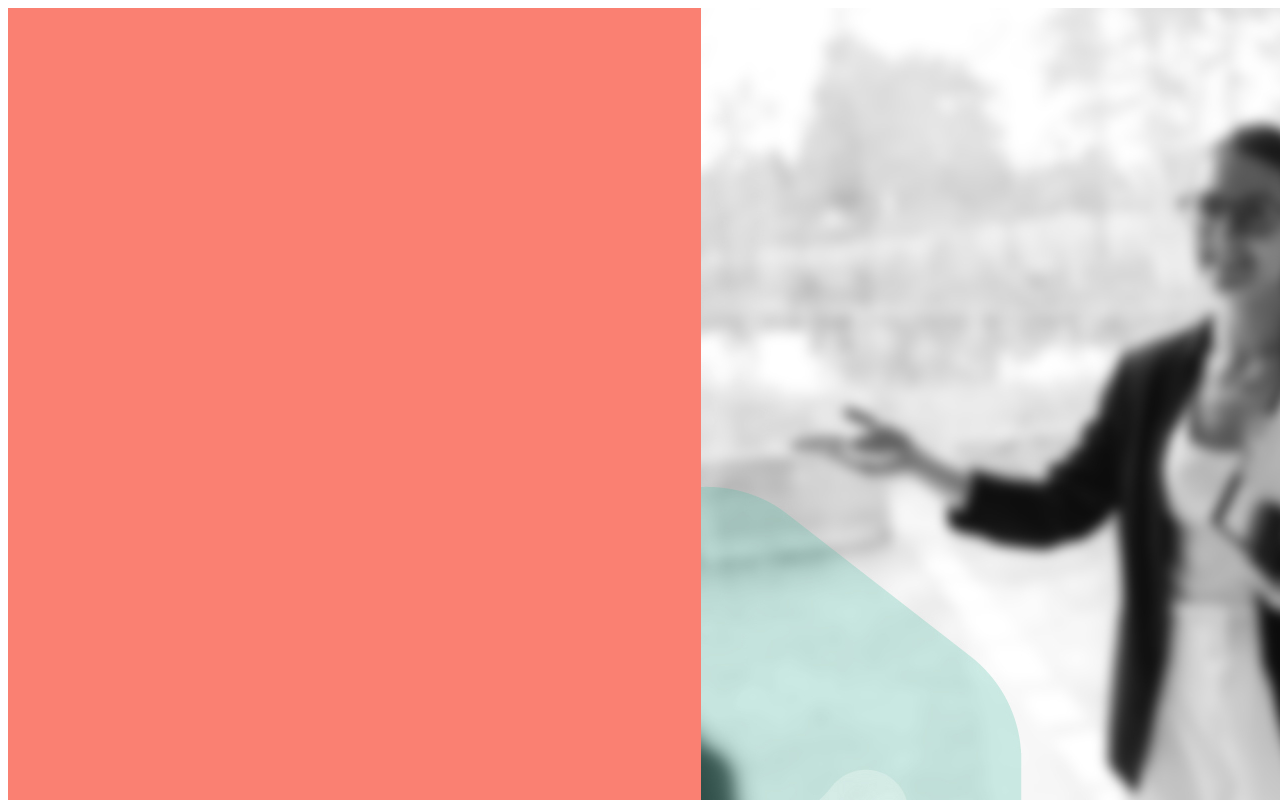
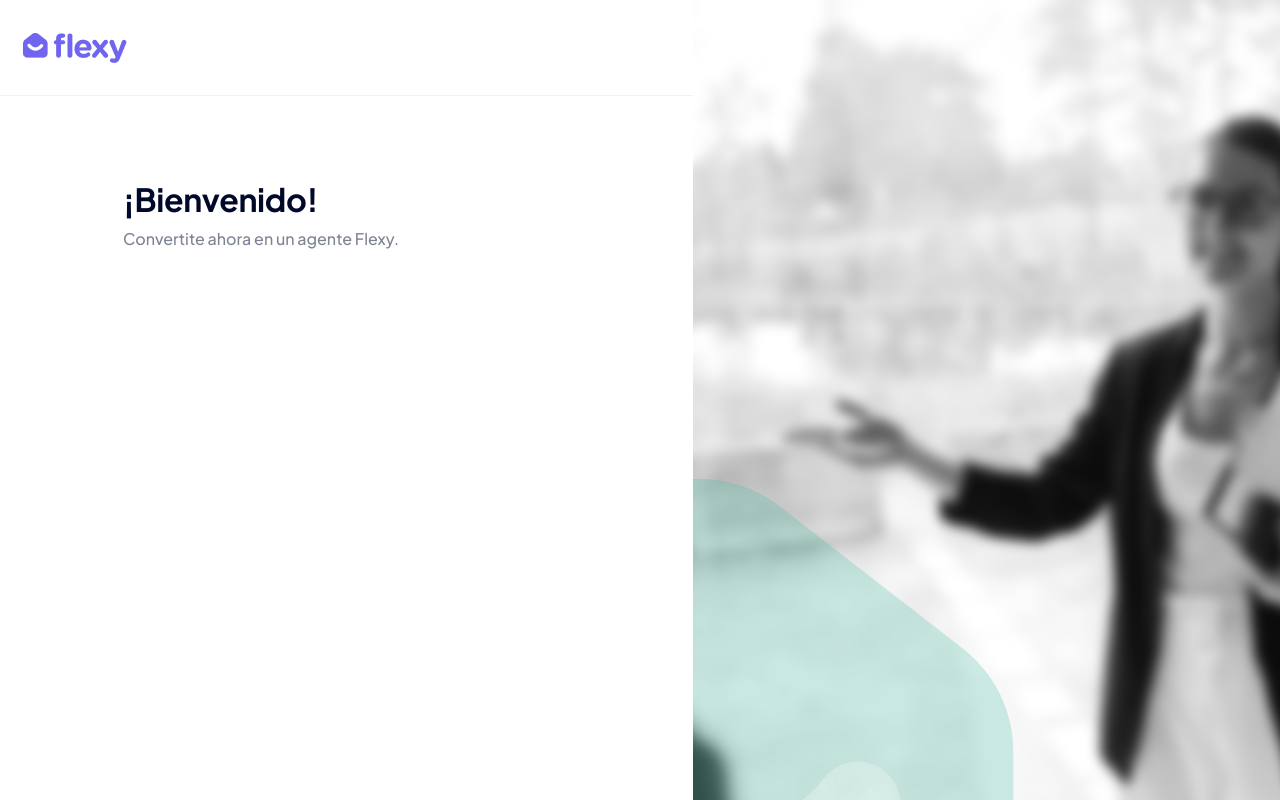
Before and after one commit to LucaSpiritini/prueba-tecnica-flexy, a React (Vite) app: page / in a window 1280 px wide. Shown: the top 800 px of the page. Built offline with nearby package versions, Linux system fonts and the light colour scheme.

Commit message:
RegisterForm en proceso, creada la estructura principal

```diff
--- a/index.html
+++ b/index.html
@@ -1,12 +1,20 @@
 <!DOCTYPE html>
 <html lang="en">
+
 <head>
   <meta charset="UTF-8" />
   <meta name="viewport" content="width=device-width, initial-scale=1.0" />
+  <link rel="preconnect" href="https://fonts.googleapis.com">
+  <link rel="preconnect" href="https://fonts.gstatic.com" crossorigin>
+  <link
+    href="https://fonts.googleapis.com/css2?family=Plus+Jakarta+Sans:ital,wght@0,200;0,300;0,400;0,500;0,600;0,700;0,800;1,200;1,300;1,400;1,500;1,600;1,700;1,800&display=swap"
+    rel="stylesheet">
   <title>Flexy</title>
 </head>
+
 <body>
   <div id="root"></div>
   <script type="module" src="/src/main.jsx"></script>
 </body>
+
 </html>
--- a/src/App.jsx
+++ b/src/App.jsx
@@ -1,4 +1,5 @@
 import RegistrateSerAgenteScreen from "./screens/registrateSerAgente/RegistrateSerAgenteScreen";
+import './app.css'
 
 function App() {
   return (
--- /dev/null
+++ b/src/app.css
@@ -0,0 +1,5 @@
+* {
+  padding: 0;
+  box-sizing: border-box;
+  margin: 0;
+}
--- a/src/components/registerForm/RegisterForm.jsx
+++ b/src/components/registerForm/RegisterForm.jsx
@@ -1,10 +1,34 @@
-import React from "react";
+import React from "react"
 import "./registerForm.css"
 
 const RegisterForm = () => {
   return (
-    <div className="form-container">
+    <div className="register-container">
+      <div className="top-navbar">
+        <div className="logo">
+        </div>
+      </div>
+      <div className="form-container">
+        <div className="titulos">
+          <h3 className="bienvenido">
+            ¡Bienvenido!
+          </h3>
+          <p className="parrafo">
+            Convertite ahora en un agente Flexy.
+          </p>
+        </div>
+        <div className="form">
+          {/* <div className="subi-tu-foto">
+            <div className="icono"></div>
+            <p className="parrafo-dos">
+              Subí tu foto de perfil
+            </p>
+          </div> */}
+          <form action="">
 
+          </form>
+        </div>
+      </div>
     </div>
   );
 };
--- a/src/components/registerForm/registerForm.css
+++ b/src/components/registerForm/registerForm.css
@@ -1,7 +1,119 @@
-.form-container {
+.register-container {
   width: 693px;
   height: 950px;
-  background-color: salmon;
   display: flex;
   flex-direction: column;
 }
+
+.top-navbar {
+  /* display: flex; */
+  /* flex-direction: row;  */
+  height: 96px;
+  border-bottom: 1.5px solid #f0effb;
+  border-top: 30px;
+}
+
+.logo {
+  margin-top: 28px;
+  margin-left: 15px;
+  width: 120px;
+  height: 40px;
+  background: url("../../assets/flexy-icono.png");
+}
+
+.form-container {
+  display: flex;
+  flex-direction: column;
+  border: 1px;
+  margin-top: 83px;
+  padding-left: 123px;
+}
+
+.titulos {
+  display: flex;
+  flex-direction: column;
+  align-items: flex-start;
+  padding: 0px;
+  gap: 8px;
+  width: 352px;
+  height: 72px;
+  flex: none;
+  order: 0;
+  flex-grow: 0;
+}
+
+.bienvenido {
+  font-family: "Plus Jakarta Sans";
+  font-style: normal;
+  font-weight: 700;
+  font-size: 32px;
+  line-height: 125%;
+  letter-spacing: -0.01em;
+  color: #000929;
+  flex: none;
+  order: 0;
+  flex-grow: 0;
+}
+
+.parrafo {
+  width: 352px;
+  height: 24px;
+  font-family: "Plus Jakarta Sans";
+  font-style: normal;
+  font-weight: 500;
+  font-size: 16px;
+  line-height: 150%;
+  color: #000929;
+  opacity: 0.5;
+  flex: none;
+  order: 1;
+  flex-grow: 0;
+}
+
+.form {
+  display: flex;
+  flex-direction: column;
+  align-items: flex-start;
+  padding: 0px 0px 197px;
+  gap: 24px;
+  position: absolute;
+  width: 352px;
+  height: 586px;
+  left: 123px;
+  top: 275px;
+  /* background-color: salmon; */
+}
+
+.subi-tu-foto {
+  display: flex;
+  flex-direction: row;
+  align-items: center;
+  padding: 0px;
+  gap: 9px;
+  width: 210px;
+  height: 47px;
+  flex: none;
+  order: 0;
+  flex-grow: 0;
+}
+
+.icono {
+  cursor: pointer;
+  width: 47px;
+  height: 47px;
+  background: url("../../assets/subir-imagen.png");
+}
+
+.parrafo-dos {
+  width: 154px;
+  height: 22px;
+  font-family: "Plus Jakarta Sans";
+  font-style: normal;
+  font-weight: 500;
+  font-size: 16px;
+  line-height: 140%;
+  color: #000929;
+  flex: none;
+  order: 1;
+  flex-grow: 0;
+}
```
Lines whose indentation alone changed are shown as unchanged.
